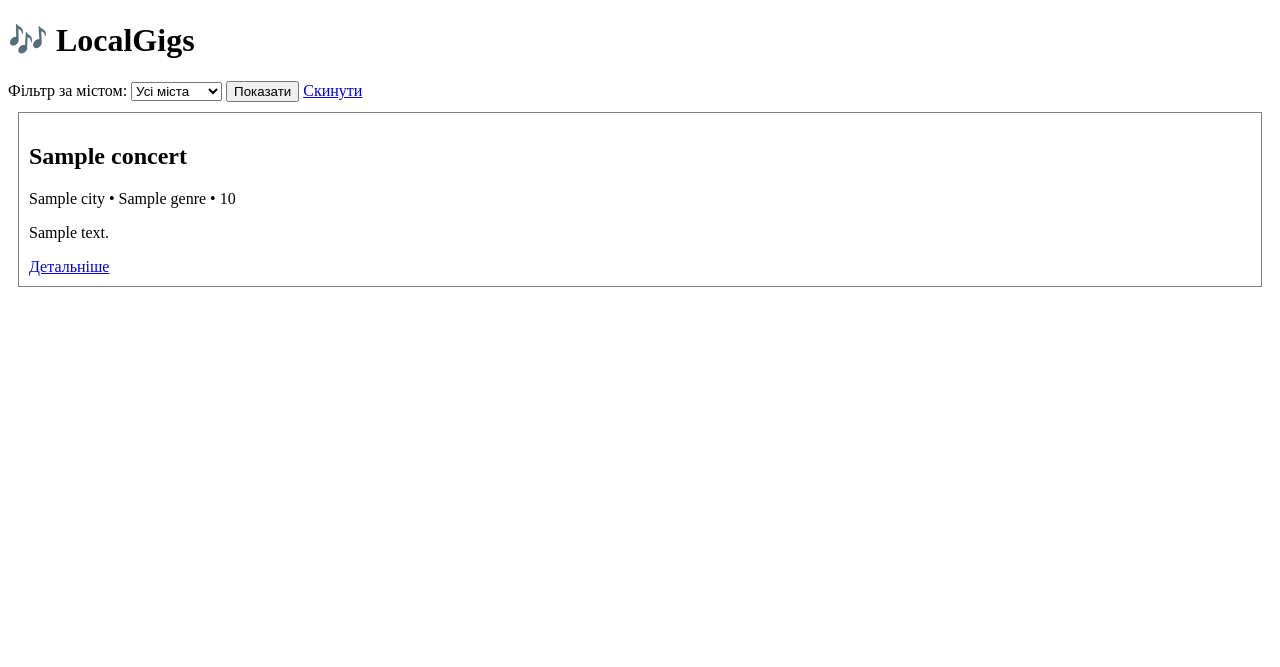
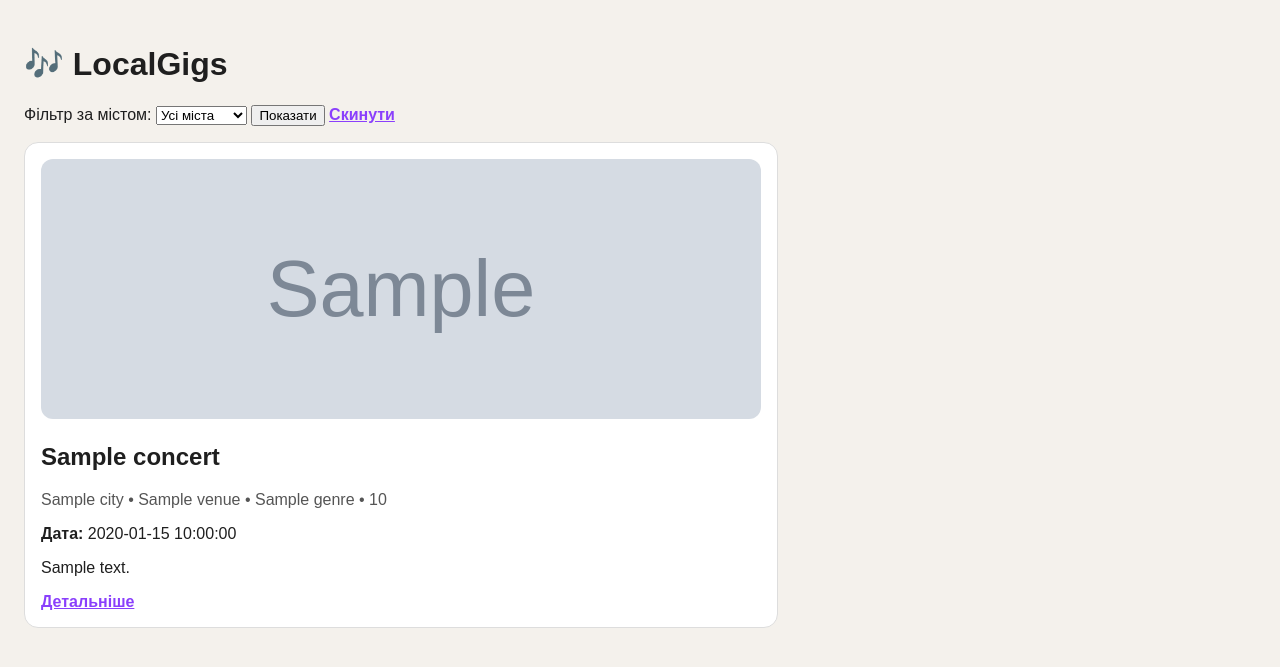
Before and after one commit to Yuliia-Kopyt/localgigs, a Flask app: page / in a window 1280 px wide. Shown: the top 667 px of the page. Run offline with Flask 3, Linux system fonts and the light colour scheme; grey boxes marked "Sample" are stand-in pictures; a database or web service that is not in the repository returns one stand-in record (values such as "Sample title"); some libraries are stand-ins or nearby versions.

Commit message:
Added admin concert list

```diff
--- a/app.py
+++ b/app.py
@@ -55,12 +55,12 @@ def seed_data():
         ("Jazz Night", "Dnipro", "Blue Note Club", "Jazz", "$10", "2026-05-10", "https://images.unsplash.com/photo-1511192336575-5a79af67a629", "https://example.com/jazz-night", "Живий джаз у центрі міста з місцевим квартетом.", True),
         ("Rock Evening", "Kyiv", "Atlas Club", "Rock", "$15", "2026-05-12", "https://images.unsplash.com/photo-1501386761578-eac5c94b800a", "https://example.com/rock-evening", "Локальні рок-гурти, гітари, драйв і вечірня атмосфера.", False),
         ("Indie Vibes", "Lviv", "Dzyga Art Center", "Indie", "$12", "2026-05-14", "https://images.unsplash.com/photo-1493225457124-a3eb161ffa5f", "https://example.com/indie-vibes", "Атмосферний інді-концерт для тих, хто любить камерні виступи.", True),
-        ("Hip-Hop Night", "Kharkiv", "Urban Stage", "Hip-Hop", "$8", "2026-05-16", "https://images.unsplash.com/photo-1520016427110-2c33d5c233f3", "https://example.com/hip-hop-night", "Батли, лайв-виступи та молоді локальні артисти.", False),
+        ("Hip-Hop Night", "Kharkiv", "Urban Stage", "Hip-Hop", "$8", "2026-05-16", "https://img.redbull.com/images/q_auto,f_auto/redbullcom/2023/12/5/xdaxjmwkryffxwc5yy9l/hip-hop-for-hopw-showcase", "https://example.com/hip-hop-night", "Батли, лайв-виступи та молоді локальні артисти.", False),
         ("Acoustic Evening", "Odesa", "Sea View Bar", "Acoustic", "$7", "2026-05-18", "https://images.unsplash.com/photo-1510915361894-db8b60106cb1", "https://example.com/acoustic-evening", "Спокійна акустична музика біля моря на заході сонця.", False),
         ("Electronic Party", "Kyiv", "Module Club", "Electronic", "$20", "2026-05-20", "https://images.unsplash.com/photo-1571266028243-d220c6a7edbf", "https://example.com/electronic-party", "Ніч електронної музики з локальними DJ-сетами.", True),
         ("Blues Night", "Lviv", "Old Tram Pub", "Blues", "$9", "2026-05-22", "https://images.unsplash.com/photo-1511671782779-c97d3d27a1d4", "https://example.com/blues-night", "Класичний блюз у живому виконанні в маленькому пабі.", False),
         ("Pop Hits Live", "Dnipro", "Rooftop Stage", "Pop", "$11", "2026-05-24", "https://images.unsplash.com/photo-1501612780327-45045538702b", "https://example.com/pop-hits-live", "Популярні хіти наживо від молодих місцевих вокалістів.", False),
-        ("Folk Stories Live", "Ivano-Frankivsk", "Warm Hall", "Folk", "$6", "2026-05-26", "https://images.unsplash.com/photo-1464375117522-1311d8a5b81f", "https://example.com/folk-stories-live", "Сучасний український фолк у теплому камерному просторі.", False),
+        ("Folk Stories Live", "Ivano-Frankivsk", "Warm Hall", "Folk", "$6", "2026-05-26", "https://i.pinimg.com/1200x/4f/53/22/4f532239270021cff178cb053b437897.jpg", "https://example.com/folk-stories-live", "Сучасний український фолк у теплому камерному просторі.", False),
         ("Garage Band Session", "Ternopil", "Garage 21", "Alternative", "$9", "2026-05-28", "https://images.unsplash.com/photo-1524368535928-5b5e00ddc76b", "https://example.com/garage-band-session", "Виступ молодих альтернативних гуртів у камерному клубі.", False)
     ]
 
@@ -124,6 +124,23 @@ def concert_details(concert_id):
 
     return render_template("details.html", concert=concert)
 
+@app.route("/admin")
+def admin():
+    conn = get_connection()
+    cur = conn.cursor(cursor_factory=RealDictCursor)
+
+    cur.execute("""
+        SELECT * FROM concerts
+        ORDER BY created_at DESC;
+    """)
+
+    concerts = cur.fetchall()
+
+    cur.close()
+    conn.close()
+
+    return render_template("admin.html", concerts=concerts)
+
 if __name__ == "__main__":
     create_table()
     seed_data()
--- a/templates/index.html
+++ b/templates/index.html
@@ -5,19 +5,46 @@
     <title>LocalGigs</title>
 
     <style>
+        body {
+            font-family: Arial, sans-serif;
+            background: #f4f1ec;
+            color: #1f1f1f;
+            margin: 0;
+            padding: 24px;
+        }
+
         .card {
-            border: 1px solid gray;
-            padding: 10px;
-            margin: 10px;
+            border: 1px solid #ddd;
+            border-radius: 14px;
+            padding: 16px;
+            margin: 16px 0;
             background: white;
+            max-width: 720px;
         }
 
         .featured {
-            border: 3px solid gold;
+            border: 3px solid #f5b700;
             background: #fff8dc;
         }
 
         .badge {
+            font-weight: bold;
+            color: #8a5a00;
+        }
+
+        .concert-image {
+            width: 100%;
+            max-height: 260px;
+            object-fit: cover;
+            border-radius: 12px;
+        }
+
+        .meta {
+            color: #555;
+        }
+
+        a {
+            color: #8a3ffc;
             font-weight: bold;
         }
     </style>
@@ -50,9 +77,20 @@
         <p class="badge">⭐ Featured</p>
     {% endif %}
 
+   <img class="concert-image"
+     src="{{ concert.image_url }}"
+     onerror="this.onerror=null; this.src='https://via.placeholder.com/800x400?text=No+Image';">
+
     <h2>{{ concert.title }}</h2>
-    <p>{{ concert.city }} • {{ concert.genre }} • {{ concert.price }}</p>
+
+    <p class="meta">
+        {{ concert.city }} • {{ concert.venue }} • {{ concert.genre }} • {{ concert.price }}
+    </p>
+
+    <p><strong>Дата:</strong> {{ concert.event_date }}</p>
+
     <p>{{ concert.description }}</p>
+
     <a href="/items/{{ concert.id }}">Детальніше</a>
 </div>
 {% endfor %}
```
Also changed, not shown: templates/admin.html (added, +46 -0 lines), templates/details.html (+68 -5 lines).
